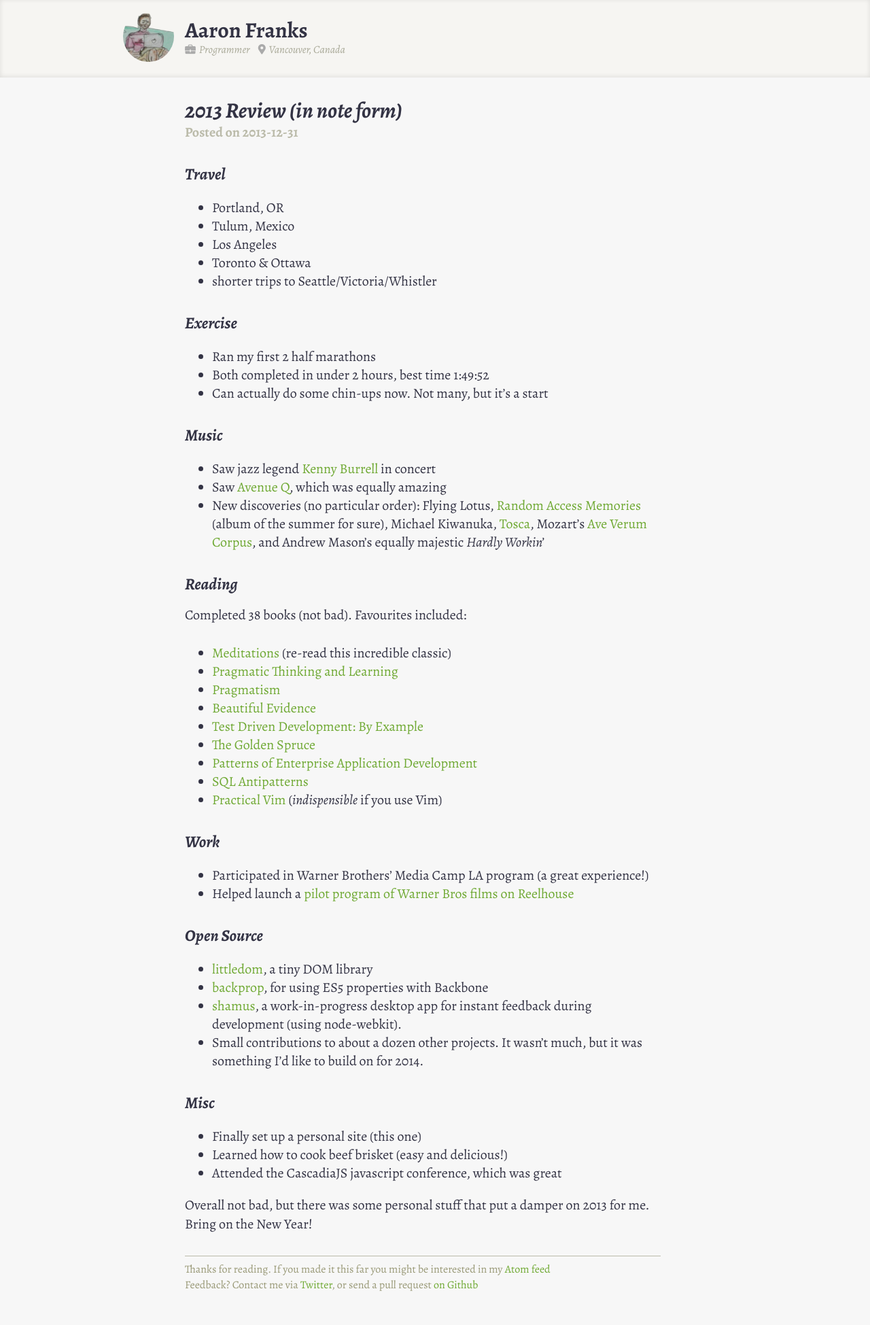
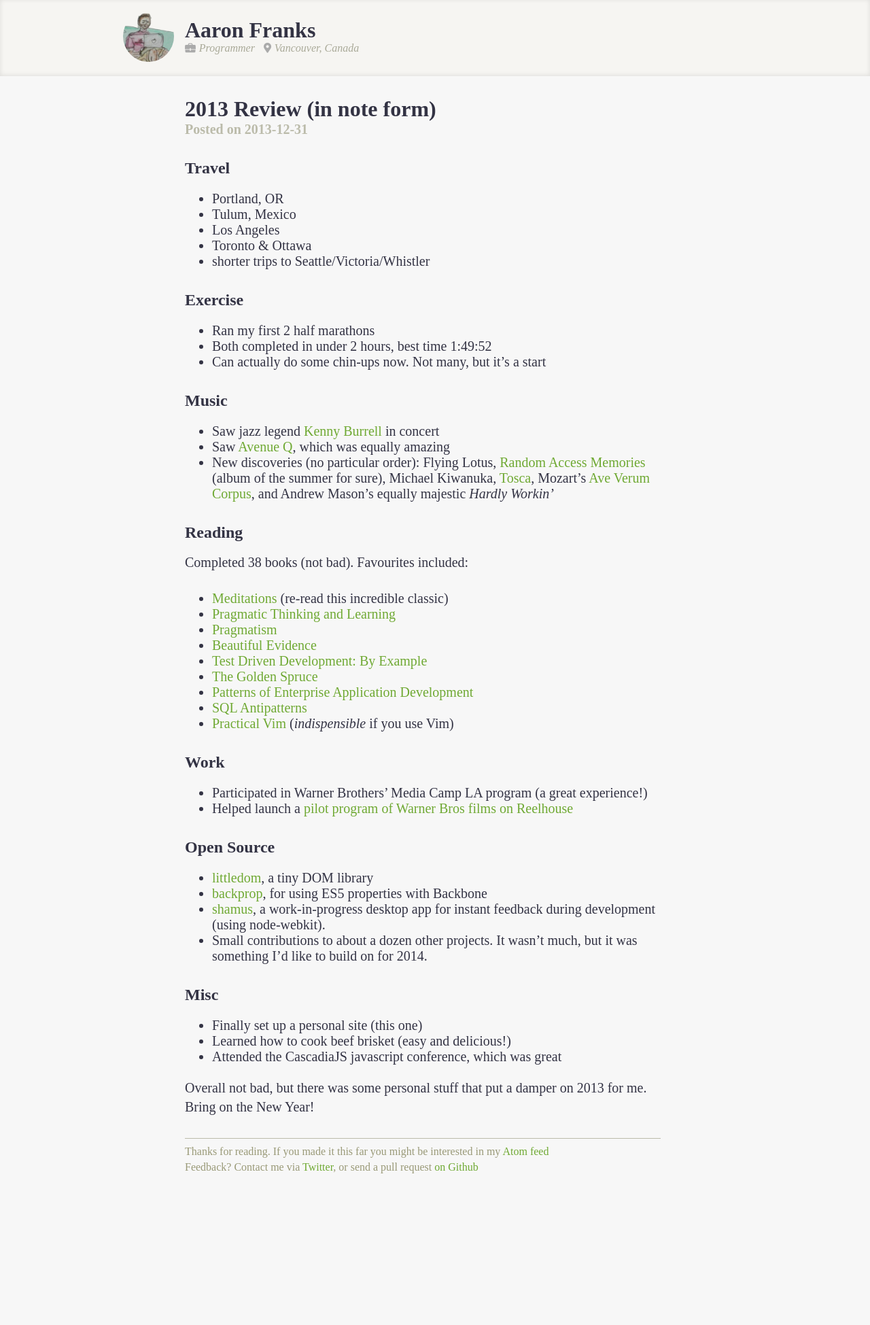
Before and after one commit to af/af.github.com, a Jekyll site: the page built from _posts/2013-12-31-2013-review.md, in a window 1280 px wide. Shown: the whole page at 68% size. Built offline with Jekyll 4.4.1, drawn with Linux system fonts in a browser that asks for light colours; Markdown is read by kramdown in place of the engine named in the settings; after the commit the page ends 1776 px from its top, so only the background shows below that.

Commit message:
Change type to Klinic Slab (need to add font files).

```diff
--- a/assets/_fonts.css
+++ b/assets/_fonts.css
@@ -5,7 +5,7 @@
   font-style: normal;
 }
 body {
-  font-family: 'Alegreya', serif;
+  font-family: 'Klinic Slab', serif;
   font-size: 20px;
   color: #334;
 }
--- a/assets/homepage.css
+++ b/assets/homepage.css
@@ -46,7 +46,7 @@
   font-style: normal;
 }
 body {
-  font-family: 'Alegreya', serif;
+  font-family: 'Klinic Slab', serif;
   font-size: 20px;
   color: #334;
 }
--- a/assets/main.css
+++ b/assets/main.css
@@ -46,7 +46,7 @@
   font-style: normal;
 }
 body {
-  font-family: 'Alegreya', serif;
+  font-family: 'Klinic Slab', serif;
   font-size: 20px;
   color: #334;
 }
@@ -149,9 +149,6 @@
 .post {
   max-width: 35em;
 }
-.post header h1 {
-  font-style: italic;
-}
 .post header time[pubdate] {
   display: block;
   margin-bottom: 2rem;
@@ -165,7 +162,6 @@
 }
 .post h2 {
   font-size: 1.5rem;
-  font-style: italic;
 }
 .post h3,
 .post h4 {
@@ -235,7 +231,7 @@
   font-style: normal;
 }
 body {
-  font-family: 'Alegreya', serif;
+  font-family: 'Klinic Slab', serif;
   font-size: 20px;
   color: #334;
 }
--- a/css/_fonts.styl
+++ b/css/_fonts.styl
@@ -24,6 +24,6 @@
     includeIcon('\e801', $color)
 
 body
-    font-family: 'Alegreya', serif
+    font-family: 'Klinic Slab', serif
     font-size: 20px
     color: #334
--- a/css/main.styl
+++ b/css/main.styl
@@ -84,9 +84,6 @@
 // Blog post article styles
 .post
     header
-        h1
-            font-style: italic
-
         time[pubdate]
             display: block
             margin-bottom: 2rem
@@ -97,7 +94,6 @@
         margin: 2rem 0 1rem
     h2
         font-size: 1.5rem
-        font-style: italic
     h3, h4
         font-size: 1rem
 
```
